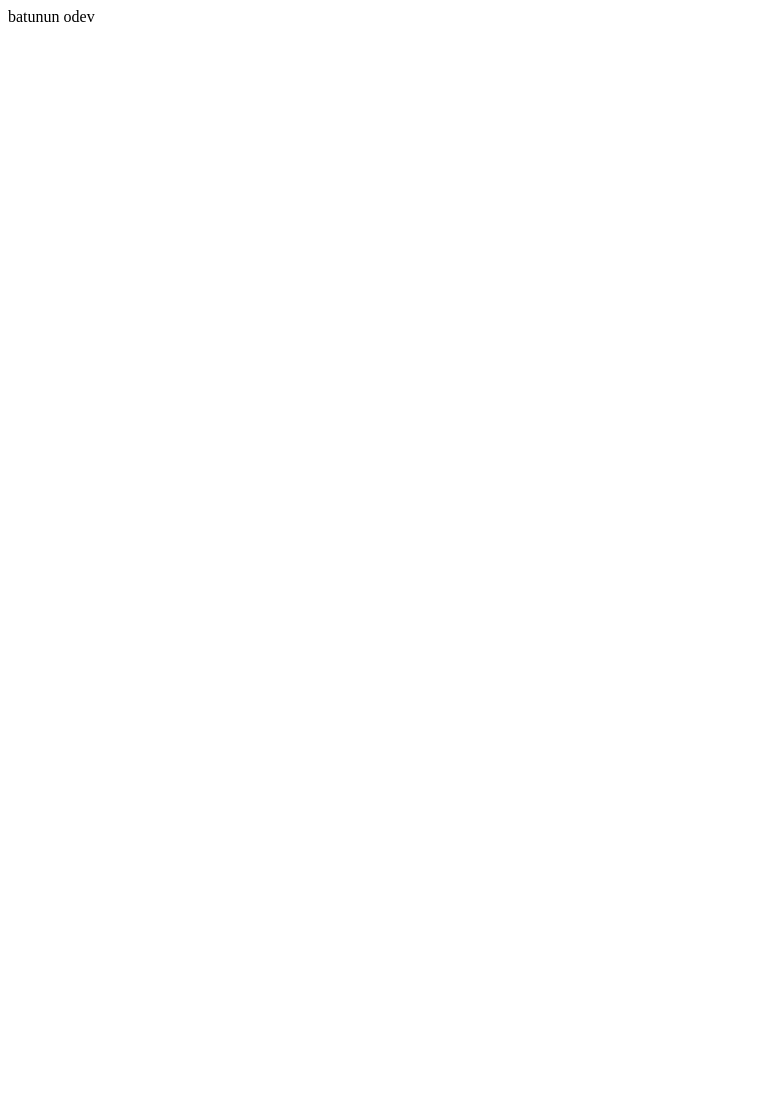
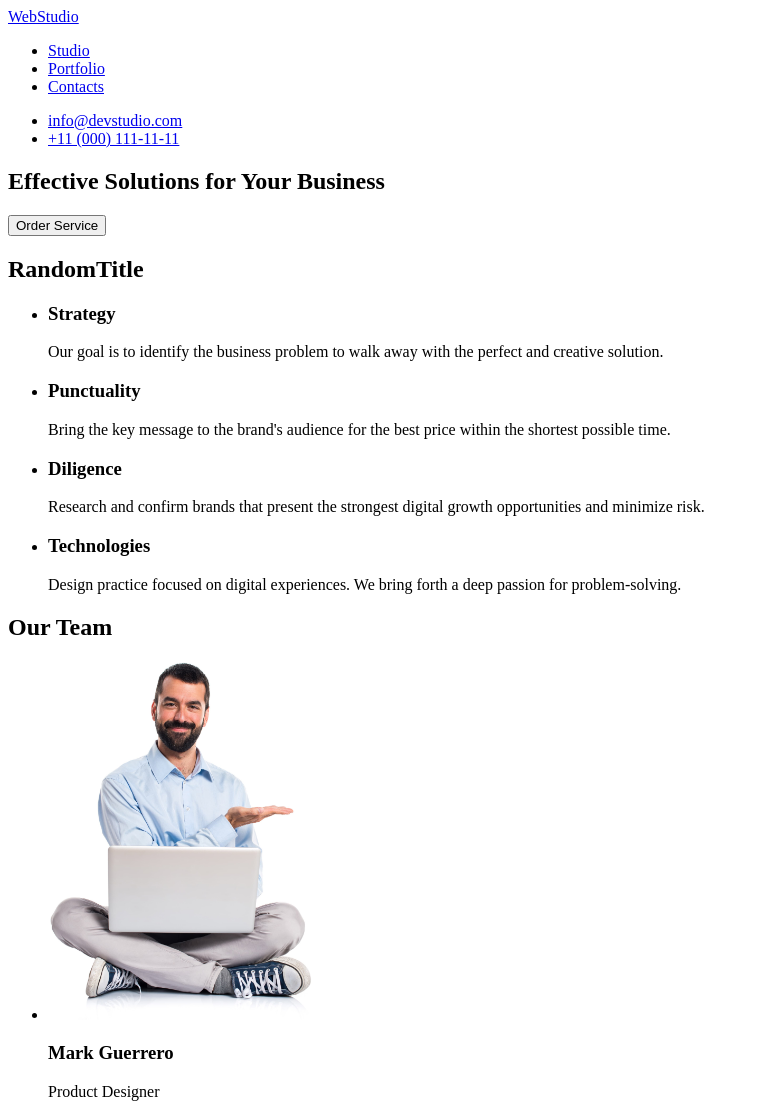
Before and after one commit to Adalioglu/goit-markup-hw-01, a plain HTML site: page index.html in a window 1280 px wide. Shown: the top 1104 px of the page, without its empty margins (0-759 px from the left). Before the commit the page ends 800 px from the top, so only its background shows below. Drawn offline with Linux system fonts and the light colour scheme.

Commit message:
Hocayla beraber hatasiz hali :)

```diff
--- a/index.html
+++ b/index.html
@@ -3,9 +3,87 @@
 <head>
     <meta charset="UTF-8">
     <meta name="viewport" content="width=device-width, initial-scale=1.0">
-    <title>Document</title>
+    <title>Homework1</title>
 </head>
 <body>
-batunun odev
+    <header>
+        <nav>
+            <a href="/index.html">WebStudio</a>
+                <ul>
+                  <li><a href="#">Studio</a></li>
+                  <li><a href="#">Portfolio</a></li>
+                  <li><a href="#">Contacts</a></li>
+                </ul>
+
+        </nav>
+
+<adress>
+    <ul>
+        <li><a href="mailto:info@devstudio.com">info@devstudio.com</a></li>
+        <li><a href="tel:+110001111111">+11 (000) 111-11-11</a></li>
+    </ul>
+</adress>
+</header>
+<main>
+ <section>
+    <h1>Effective Solutions for Your Business</h1>
+    <button type="button">Order Service</button>
+ </section>
+ <section>
+    <h2>RandomTitle</h2>
+    <ul>
+        <li>
+            <h3>Strategy</h3>
+            <p>Our goal is to identify the business problem to walk away with the perfect and creative solution.
+            </p>
+        </li>
+        <li>
+            <h3>Punctuality</h3>
+            <p>Bring the key message to the brand's audience for the best price within the shortest possible time.
+            </p>
+        </li>
+        <li>
+            <h3>Diligence</h3>
+            <p>Research and confirm brands that present the strongest digital growth opportunities and minimize risk.
+            </p>
+        </li>
+        <li>
+            <h3>Technologies</h3>
+            <p>Design practice focused on digital experiences. We bring forth a deep passion for problem-solving.
+            </p>
+        </li>
+    </ul>
+ </section>
+ <section>
+    <h2>Our Team</h2>
+    <ul>
+    <li>
+        <img src="./images/mark guerrero.jpg" alt="Mark Guerrero" width="264">
+        <h3>Mark Guerrero</h3>
+        <p>Product Designer</p>
+    </li>
+    <li>
+        <img src="./images/tom ford.jpg" alt="Tom Ford" width="264">
+        <h3>Tom Ford</h3>
+        <p>Frontend Developer</p>
+    </li>
+    <li>
+        <img src="./images/camila garcia.jpg" alt="Camila Garcia" width="264">
+        <h3>Camila Garcia</h3>
+        <p>Marketing</p>
+    </li>
+    <li>
+        <img src="./images/daniel wilson.jpg" alt="Daniel Wilson" width="264">
+        <h3>Daniel Wilson</h3>
+        <p>UI Designer</p>
+    </li>
+    </ul>
+ </section>
+</main>
+<footer>
+    <a href="./index.html">WebStudio</a>
+    <p>Increase the flow of customers and sales for your business with digital marketing & growth solutions.
+    </p>
+</footer>
 </body>
 </html>
```
